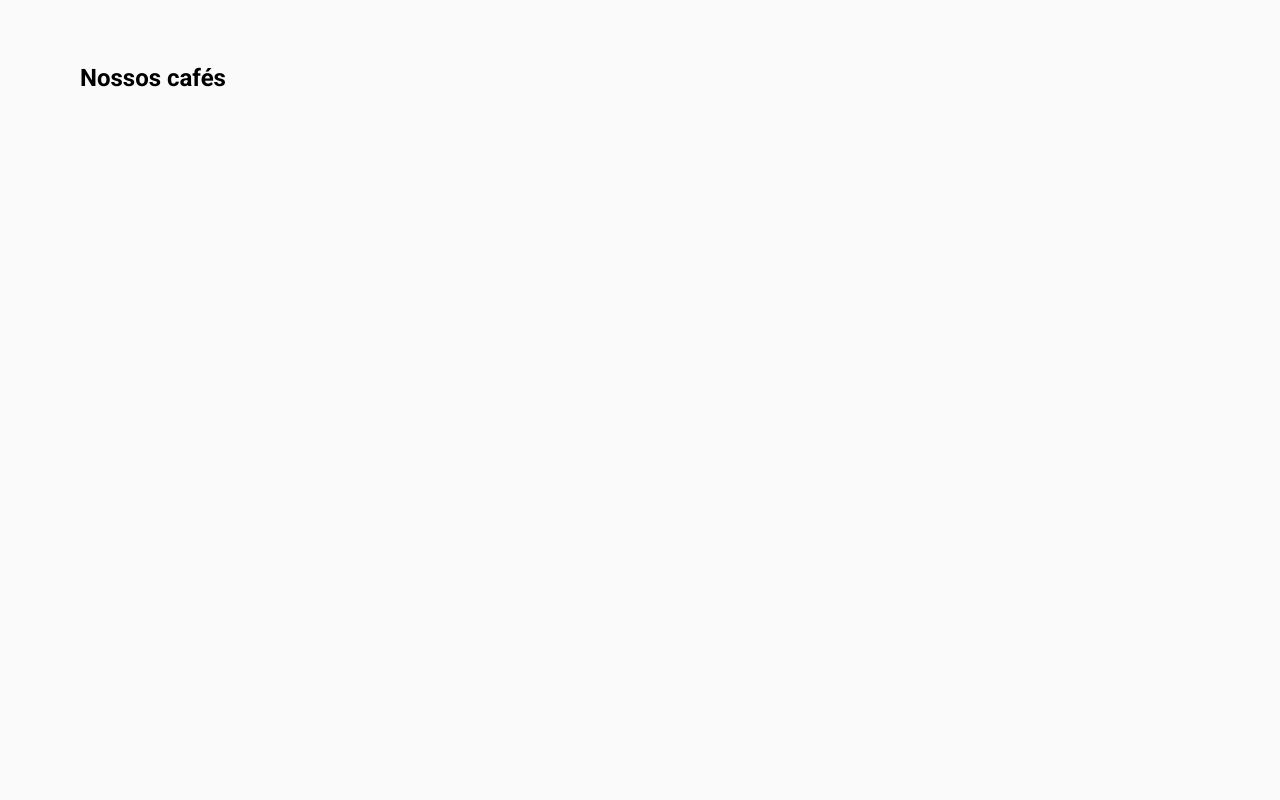
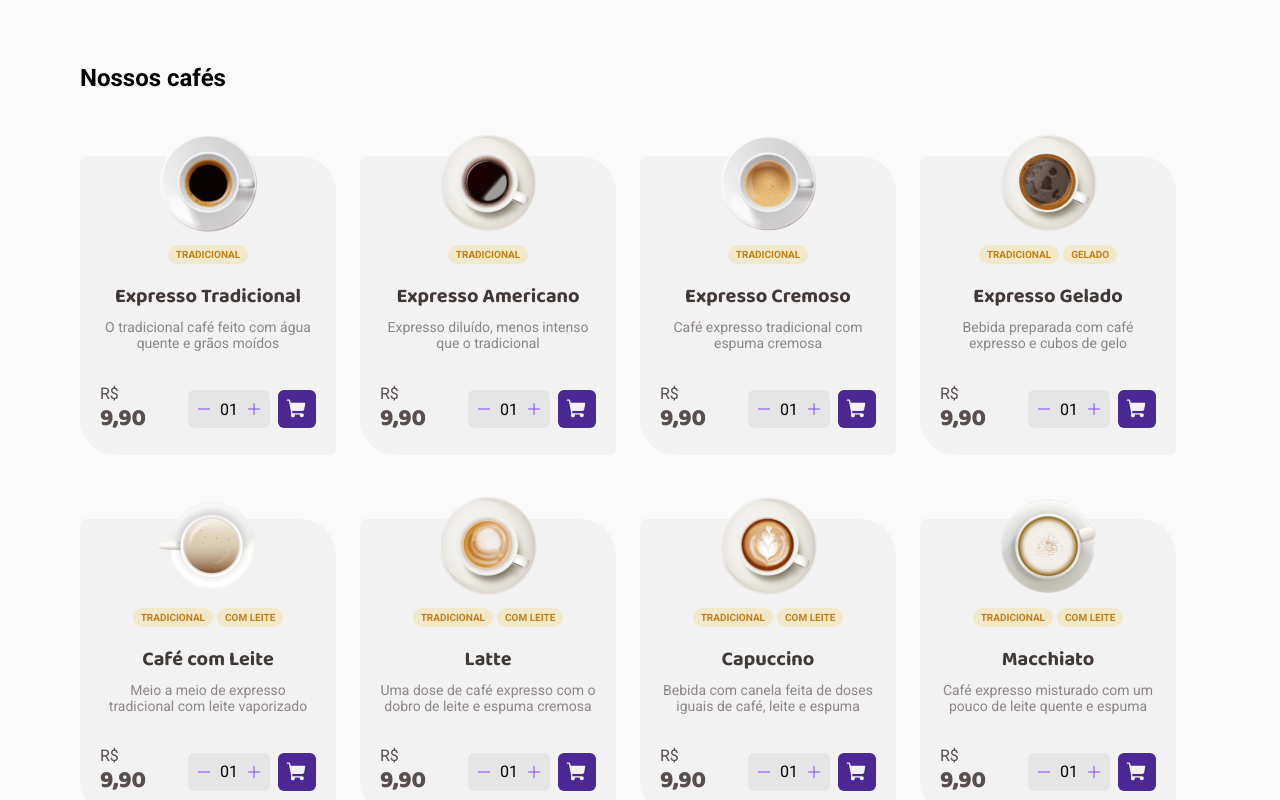
Before and after one commit to milsucruz/coffee-delivery-ts, a React (Vite) app: page / in a window 1280 px wide. Shown: the part 620-1420 px from the top of the page. Before the commit the page ends 1024 px from the top, so only its background shows below. Built offline with nearby package versions, Linux system fonts and the light colour scheme.

Commit message:
Coffee Cards

```diff
--- a/src/pages/Home/components/Cards/index.tsx
+++ b/src/pages/Home/components/Cards/index.tsx
@@ -1,16 +1,60 @@
-import { CardContainer, Tags, CardText, CardMenu, CardQuantity } from './styles'
+import { Minus, Plus, ShoppingCart } from 'phosphor-react'
+import {
+  CardContainer,
+  Tags,
+  CardText,
+  CardMenu,
+  CardQuantity,
+  CardShopping,
+} from './styles'
 
-export function Card() {
+export interface Coffee {
+  id: number
+  tags: string[]
+  name: string
+  description: string
+  photo: string
+  price: number
+}
+
+interface CoffeeProps {
+  coffee: Coffee
+}
+
+export function Card({ coffee }: CoffeeProps) {
   return (
     <CardContainer>
-      <img src="" alt="" />
-      <Tags></Tags>
+      <img src={`/coffees/${coffee.photo}`} alt="" />
+      <Tags>
+        {coffee.tags.map((tag) => {
+          return <span key={`${coffee.id}${tag}`}>{tag}</span>
+        })}
+      </Tags>
 
-      <CardText></CardText>
+      <CardText>
+        <h1>{coffee.name}</h1>
+        <p>{coffee.description}</p>
+      </CardText>
 
-      <CardMenu>
-        <CardQuantity></CardQuantity>
-      </CardMenu>
+      <CardShopping>
+        <p>
+          R$ <span>9,90</span>
+        </p>
+        <CardMenu>
+          <CardQuantity>
+            <button>
+              <Minus />
+            </button>
+            <p>01</p>
+            <button>
+              <Plus />
+            </button>
+          </CardQuantity>
+          <button>
+            <ShoppingCart size={22} weight="fill" />
+          </button>
+        </CardMenu>
+      </CardShopping>
     </CardContainer>
   )
 }
--- a/src/pages/Home/components/Cards/styles.ts
+++ b/src/pages/Home/components/Cards/styles.ts
@@ -1,7 +1,146 @@
 import { styled } from 'styled-components'
 
-export const CardContainer = styled.div``
-export const Tags = styled.div``
-export const CardText = styled.div``
-export const CardMenu = styled.div``
-export const CardQuantity = styled.div``
+export const CardContainer = styled.div`
+  max-width: 16rem;
+  padding: 1.25rem;
+
+  margin-bottom: 4rem;
+
+  background: ${(props) => props.theme['base-card']};
+  border-radius: 6px 36px;
+
+  display: flex;
+  align-items: center;
+  flex-direction: column;
+
+  > img {
+    margin: calc(0px - 2.3rem - 6px) 0 0.75rem;
+  }
+`
+
+export const Tags = styled.div`
+  width: 100%;
+
+  display: flex;
+  align-items: center;
+  justify-content: center;
+  gap: 0.25rem;
+
+  margin-bottom: 1rem;
+
+  > span {
+    padding: 0.25rem 0.5rem;
+    border-radius: 100px;
+
+    background: ${(props) => props.theme['yellow-light']};
+    color: ${(props) => props.theme['yellow-dark']};
+
+    text-transform: uppercase;
+    font-weight: 700;
+    font-size: 0.625rem;
+  }
+`
+
+export const CardText = styled.div`
+  display: flex;
+  flex-direction: column;
+  align-items: center;
+
+  margin-bottom: 2rem;
+
+  > h1 {
+    font-family: 'Baloo 2', cursive;
+    font-weight: 700;
+    font-size: 1.25rem;
+    margin-bottom: 0.5rem;
+
+    color: ${(props) => props.theme['base-subtitle']};
+  }
+
+  > p {
+    font-size: 0.875rem;
+    line-height: 1.125;
+    color: ${(props) => props.theme['base-label']};
+    text-align: center;
+  }
+`
+
+export const CardShopping = styled.div`
+  display: flex;
+  align-items: center;
+  justify-content: center;
+  gap: 1.5rem;
+
+  > p {
+    color: ${(props) => props.theme['base-text']};
+
+    span {
+      font-family: 'Baloo 2', cursive;
+      font-weight: 800;
+      font-size: 1.5rem;
+      line-height: 2rem;
+
+      color: ${(props) => props.theme['base-text']};
+    }
+  }
+`
+
+export const CardMenu = styled.div`
+  display: flex;
+  gap: 0.5rem;
+
+  > button {
+    border: 1px solid red;
+    padding: 0.5rem;
+
+    width: 2.375rem;
+    height: 2.375rem;
+
+    border: none;
+    border-radius: 6px;
+
+    background: ${(props) => props.theme['purple-dark']};
+    color: ${(props) => props.theme['base-card']};
+
+    cursor: pointer;
+
+    transition: background 0.1s;
+  }
+
+  > button:hover {
+    background: ${(props) => props.theme.purple};
+    color: ${(props) => props.theme.white};
+  }
+`
+
+export const CardQuantity = styled.div`
+  display: flex;
+  align-items: center;
+  justify-content: center;
+
+  gap: 0.5rem;
+  padding: 0.5rem;
+
+  border-radius: 6px;
+
+  background: ${(props) => props.theme['base-button']};
+
+  button {
+    display: flex;
+    align-items: center;
+
+    border: none;
+    background: transparent;
+  }
+
+  svg {
+    color: ${(props) => props.theme.purple};
+    cursor: pointer;
+
+    transition: color 0.1s;
+  }
+
+  svg:hover {
+    color: ${(props) => props.theme['purple-dark']};
+  }
+`
--- a/src/pages/Home/components/OurCoffees/index.tsx
+++ b/src/pages/Home/components/OurCoffees/index.tsx
@@ -10,7 +10,7 @@ export function OurCoffes() {
       <h2>Nossos cafés</h2>
       <div>
         {coffees.map((coffee) => {
-          return <Card key={coffee.id} /* coffee={coffee} */ />
+          return <Card key={coffee.id} coffee={coffee} />
         })}
       </div>
     </CoffeesWrapper>
```
